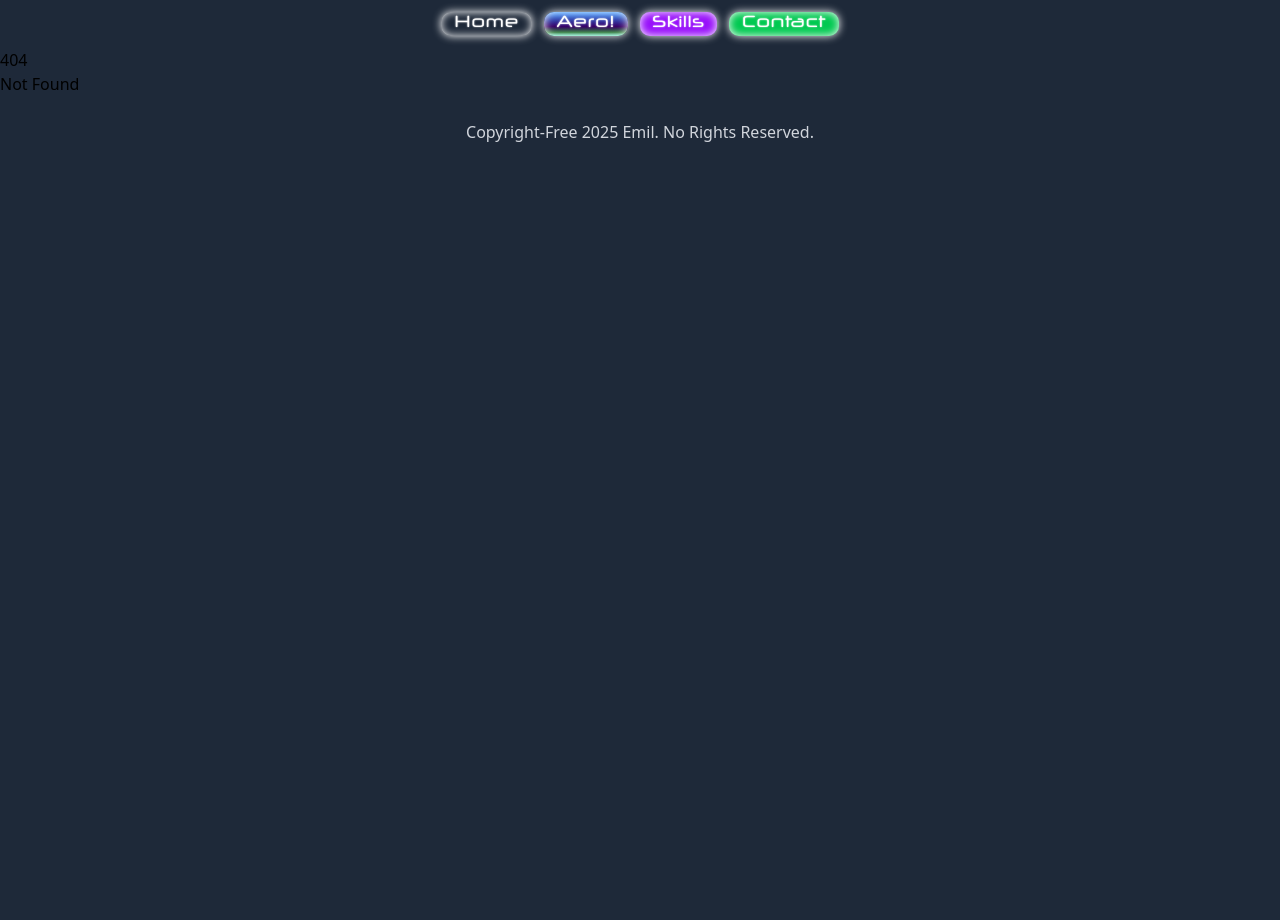
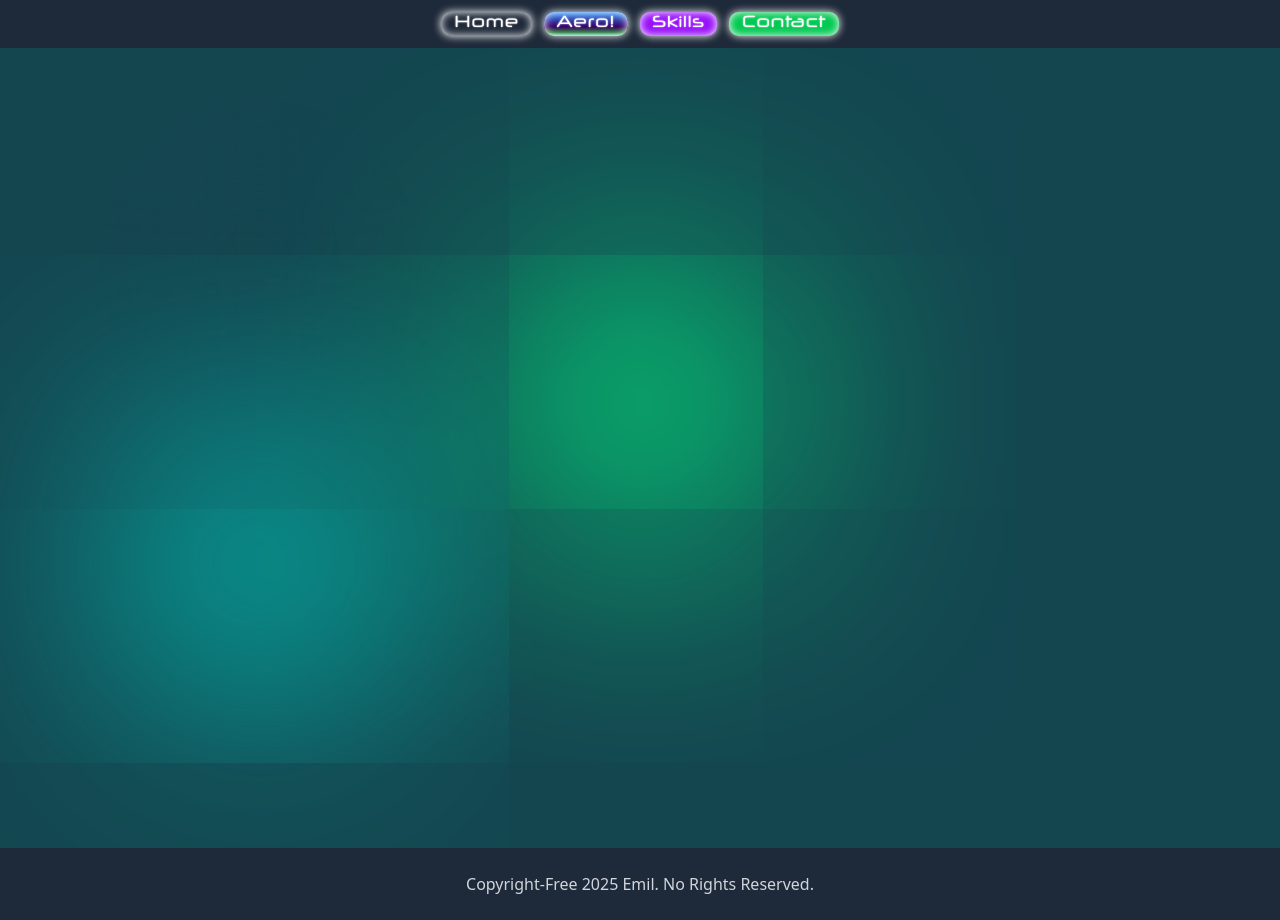
Before and after one commit to Kattenelvis/personal-website, a SvelteKit app: page /neumorphism in a window 1280 px wide. Before the commit this address had no page. Before the commit the page ends 800 px from the top, so only its background shows below. Built offline with nearby package versions, Linux system fonts and the light colour scheme.

Commit message:
Neumorphism develops

```diff
--- /dev/null
+++ b/src/routes/neumorphism/+page.svelte
@@ -0,0 +1,34 @@
+<main class="blue-green-gradient min-h-screen">
+	<!-- <div class="z-50 rounded-full p-12 backdrop-blur-xl"></div> -->
+
+	<div
+		class="absolute top-25 left-25 inline rounded-full border-black p-40 backdrop-blur-3xl"
+	></div>
+	<div class="ephemereal absolute top-1/2 left-1/2 rounded-full"></div>
+	<div class="ephemereal-2 absolute top-[70%] left-[20%] rounded-full"></div>
+</main>
+
+<style>
+	.ephemereal {
+		display: inline;
+		border-radius: 100px;
+		box-shadow: 2px 2px 22rem 8rem rgb(0, 245, 130);
+		transition: box-shadow linear 0.2s;
+	}
+
+	.ephemereal-2 {
+		display: inline;
+		border-radius: 100px;
+		box-shadow: 2px 2px 22rem 8rem rgb(0, 200, 185);
+		transition: box-shadow linear 0.2s;
+	}
+	.ephemereal:hover {
+		box-shadow: 2px 2px 25rem 6rem rgb(100, 255, 200);
+	}
+
+	.blue-green-gradient {
+		background: rgb(20, 70, 80);
+		/* background: #2442c7; */
+		/* background: linear-gradient(30deg, rgba(36, 66, 199, 1) 0%, rgba(35, 232, 97, 1) 100%); */
+	}
+</style>
--- a/src/routes/skills/+page.svelte
+++ b/src/routes/skills/+page.svelte
@@ -2,7 +2,7 @@
 	import Skill from '$lib/Skill.svelte';
 </script>
 
-<main class="vaporwave flex justify-center text-gray-300">
+<main class="vaporwave relative flex justify-center text-gray-300">
 	<div class="skill-shadow my-6 w-[90%] max-w-225 bg-gray-800 p-6 sm:w-[80%] sm:p-6 md:w-[70%]">
 		<div>
 			I have a lot of technical skills I will mention here, in case anyone is interested in some
```
